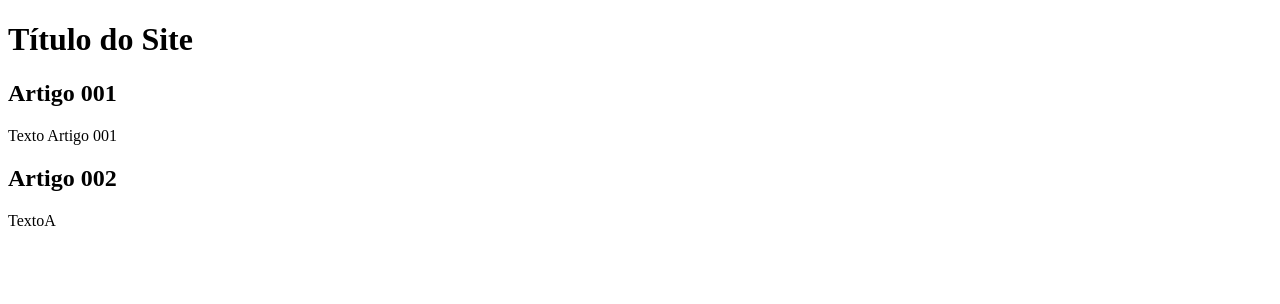
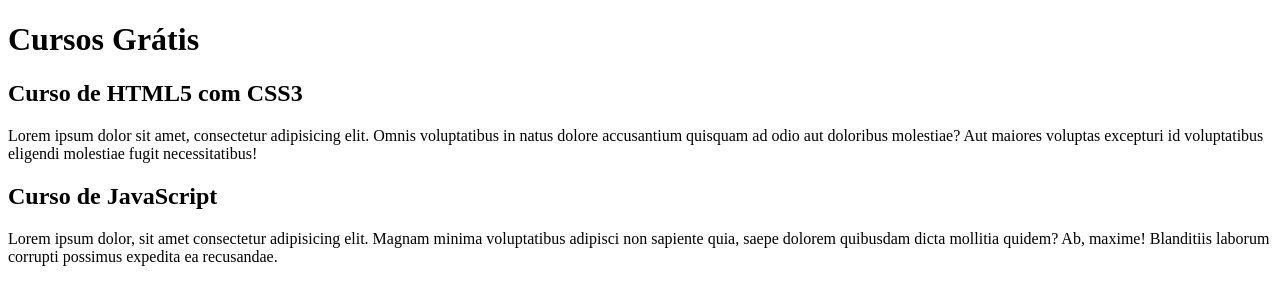
Before and after one commit to BrunoOsorio/projeto-site, a plain HTML site: page index.html in a window 1280 px wide. Drawn offline with Linux system fonts and the light colour scheme.

Commit message:
comecei a escrever o conteúdo

```diff
--- a/index.html
+++ b/index.html
@@ -8,15 +8,15 @@
 <body>
     <main>
         <header>
-            <h1>Título do Site</h1>
+            <h1>Cursos Grátis</h1>
         </header>
         <article>
-            <h2>Artigo 001</h2>
-            <p>Texto Artigo 001</p>
+            <h2>Curso de HTML5 com CSS3</h2>
+            <p>Lorem ipsum dolor sit amet, consectetur adipisicing elit. Omnis voluptatibus in natus dolore accusantium quisquam ad odio aut doloribus molestiae? Aut maiores voluptas excepturi id voluptatibus eligendi molestiae fugit necessitatibus!</p>
         </article>
         <article>
-            <h2>Artigo 002</h2>
-            <p>TextoA</p>
+            <h2>Curso de JavaScript</h2>
+            <p>Lorem ipsum dolor, sit amet consectetur adipisicing elit. Magnam minima voluptatibus adipisci non sapiente quia, saepe dolorem quibusdam dicta mollitia quidem? Ab, maxime! Blanditiis laborum corrupti possimus expedita ea recusandae.</p>
         </article>
     </main>
 </body>
```
